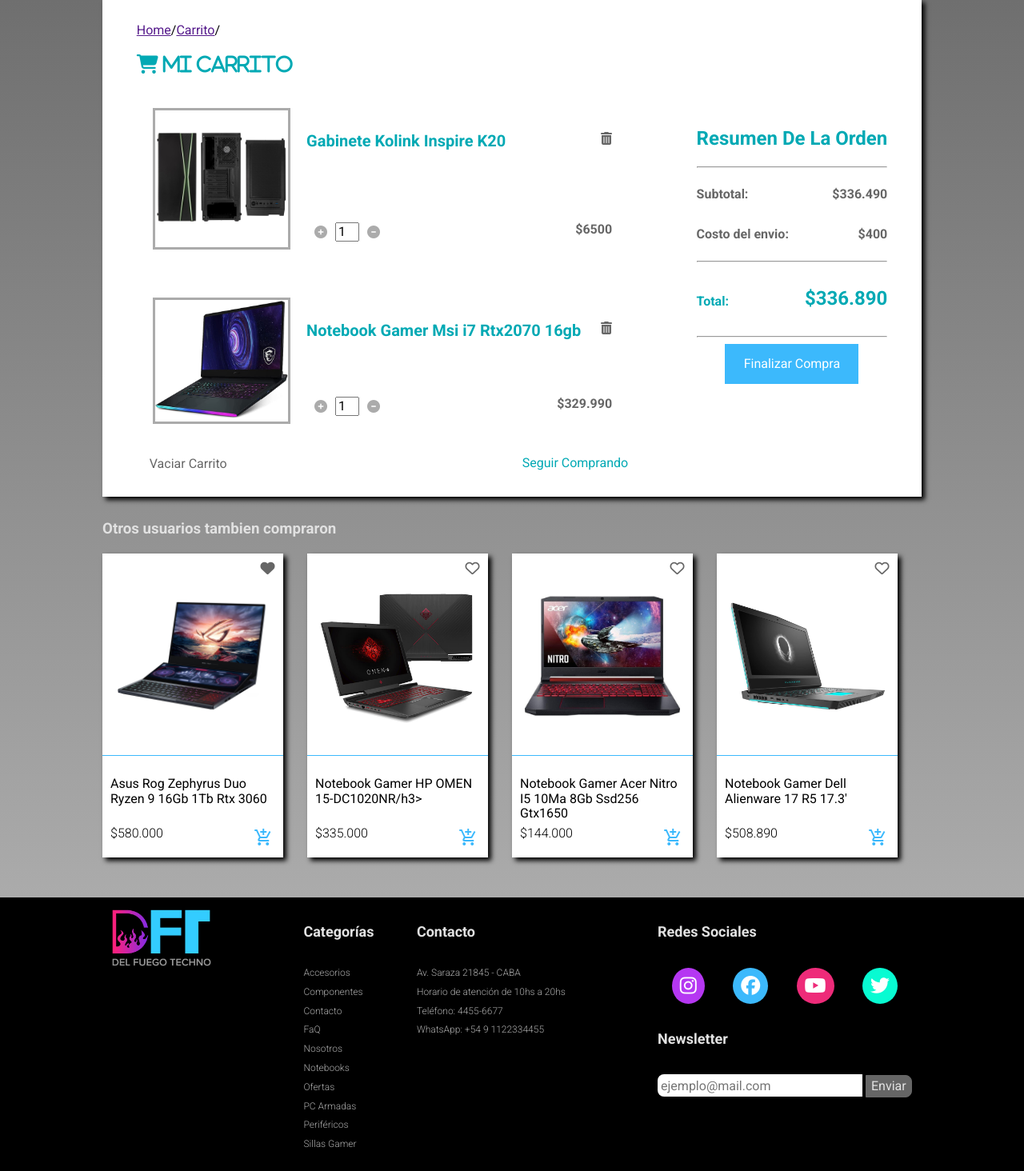
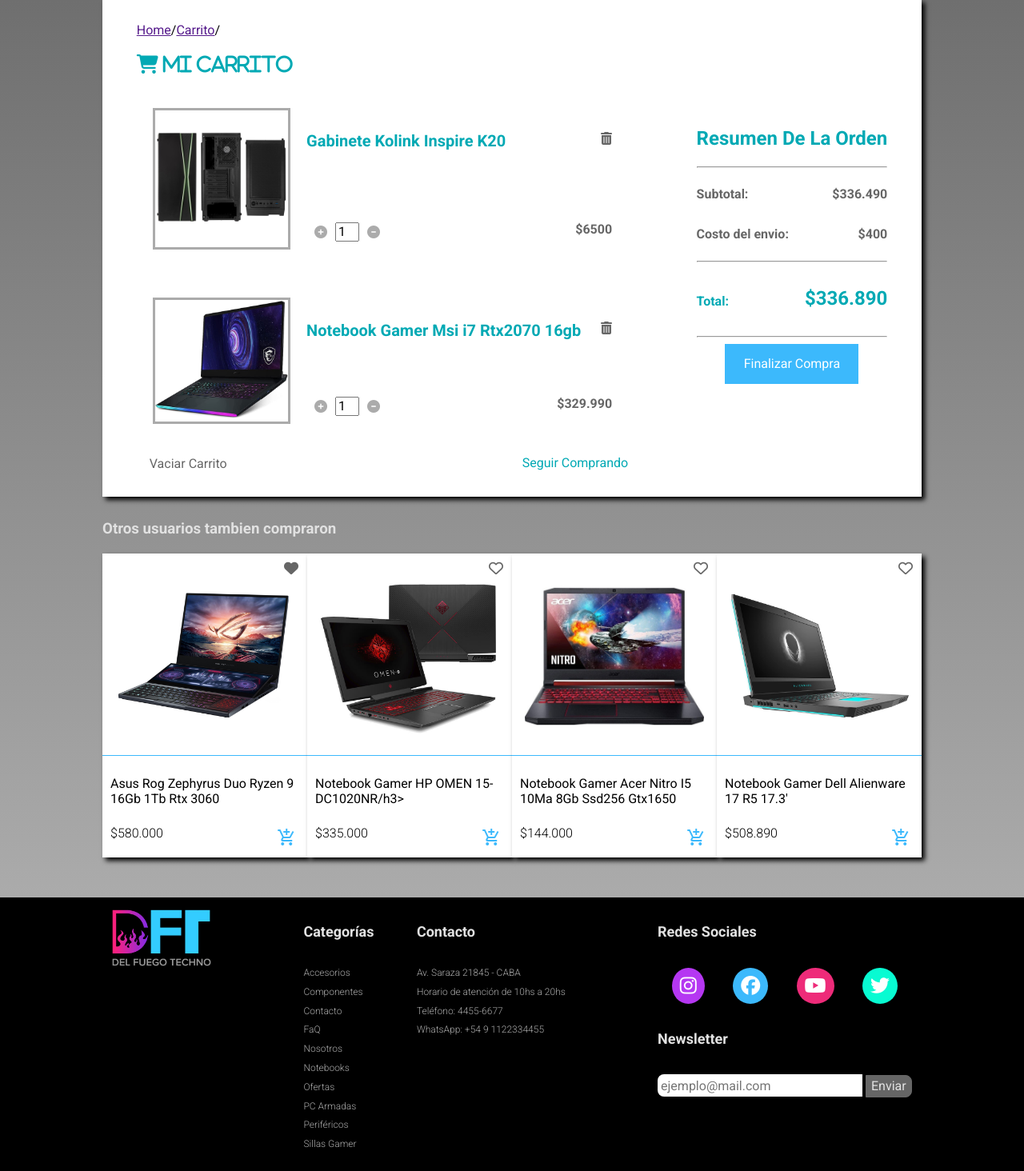
Before and after one commit to lpnahuel/G8_Incendio_DelFuegoTecno, a Node server app: page /carrito in a window 1280 px wide. Shown: the part 179-1643 px from the top of the page at 80% size. Run offline with Node 20, Linux system fonts and the light colour scheme; some libraries are stand-ins or nearby versions.

Commit message:
otras modificaciones a la parte inferior del carrito

```diff
--- a/public/css/style.css
+++ b/public/css/style.css
@@ -1028,6 +1028,7 @@
 .bottom-section-bottom{
     display: flex;
     flex-direction: row;
+    justify-content: space-around;
 }
 
 .bottom-section-top{
@@ -1035,9 +1036,9 @@
     margin-bottom: 20px;
 }
 
-.bottom-section-bottom > article{
+/* .bottom-section-bottom > article{
     margin-right: 30px;
-}
+} */
 
 .bottom-section-title{
     color: #e1e1e1;
```
